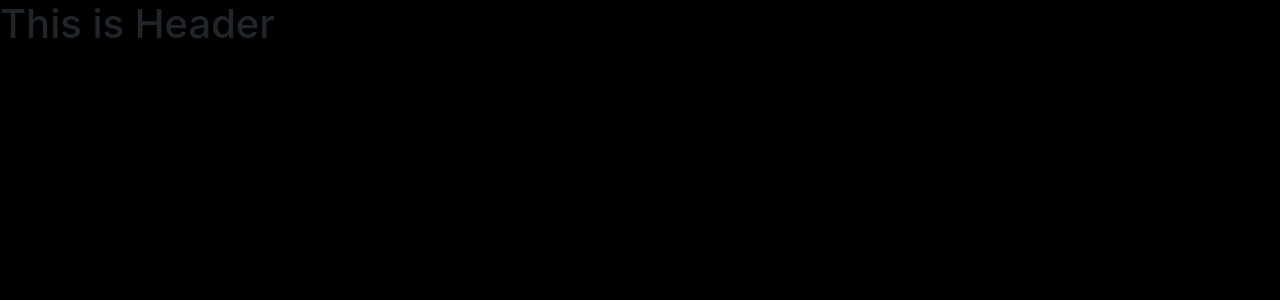
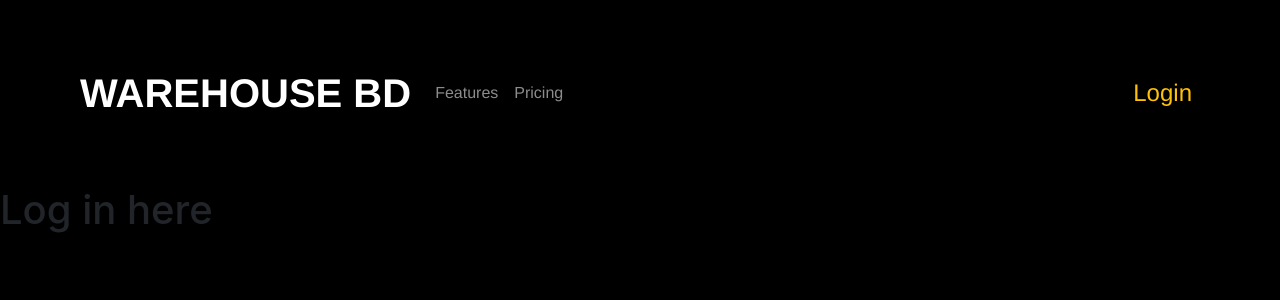
Before and after one commit to bariknishan/compuetr-warehouse-11, a React (Create React App) app: page /login in a window 1280 px wide. Before the commit this address had no page. Shown: the top 300 px of the page. Built offline with nearby package versions, Linux system fonts and the light colour scheme.

Commit message:
navbar added

```diff
--- a/src/App.js
+++ b/src/App.js
@@ -2,6 +2,7 @@
 import { Route, Routes } from 'react-router-dom';
 import './App.css';
 import NewHome from './Pages/Home/NewHome/NewHome';
+import Login from './Pages/Login/Login';
 import Header from './Pages/SharedPages/Header/Header';
 
 function App() {
@@ -12,7 +13,7 @@ function App() {
    <Routes>
 
 <Route path='/'   element={<NewHome></NewHome>}></Route>
-<Route path='/'   element></Route>
+<Route path='/login'   element ={<Login></Login>}></Route>
 
    </Routes>
     </div>
--- a/src/Pages/Home/Banner/Banner.css
+++ b/src/Pages/Home/Banner/Banner.css
@@ -16,7 +16,7 @@
     text-align: center;
     align-items: center;
     margin: 10px;
-
+    margin-top: 100px;
     color: whitesmoke;
     margin-bottom: 60px;
     grid-gap:20px;
--- /dev/null
+++ b/src/Pages/Login/Login.js
@@ -0,0 +1,11 @@
+import React from 'react';
+
+const Login = () => {
+    return (
+        <div>
+            <h1>Log in here</h1>
+        </div>
+    );
+};
+
+export default Login;
--- /dev/null
+++ b/src/Pages/SharedPages/Header/Header.css
@@ -0,0 +1,4 @@
+.nav-container{
+    padding: 10px;
+    font-family: 'Franklin Gothic Medium', 'Arial Narrow', Arial, sans-serif;
+}
--- a/src/Pages/SharedPages/Header/Header.js
+++ b/src/Pages/SharedPages/Header/Header.js
@@ -1,11 +1,31 @@
 import React from 'react';
+import './Header.css'
+import { Container, Nav, Navbar, } from 'react-bootstrap';
+import { Link } from 'react-router-dom';
 
 const Header = () => {
     return (
-       <header>
+       <>
+<Navbar collapseOnSelect expand="lg" sticky='top'   className='p-4 m-4 ' variant="dark">
+  <Container className=' nav-container'>
+  <Navbar.Brand  className='fs-1 fw-bold ' as={Link}  to="/">WAREHOUSE BD</Navbar.Brand>
+  <Navbar.Toggle aria-controls="responsive-navbar-nav" />
+  <Navbar.Collapse id="responsive-navbar-nav">
+    <Nav className="me-auto">
+      <Nav.Link href="#features">Features</Nav.Link>
+      <Nav.Link href="#pricing">Pricing</Nav.Link>
 
-           <h1>This is Header</h1>
-       </header>
+    </Nav>
+    <Nav>
+
+      <Nav.Link as={Link} to="login"  className='fs-4 text-warning'>
+        Login
+      </Nav.Link>
+    </Nav>
+  </Navbar.Collapse>
+  </Container>
+</Navbar>
+       </>
     );
 };
 
```
Also changed, not shown: src/Pages/Login/Login.css (added).
